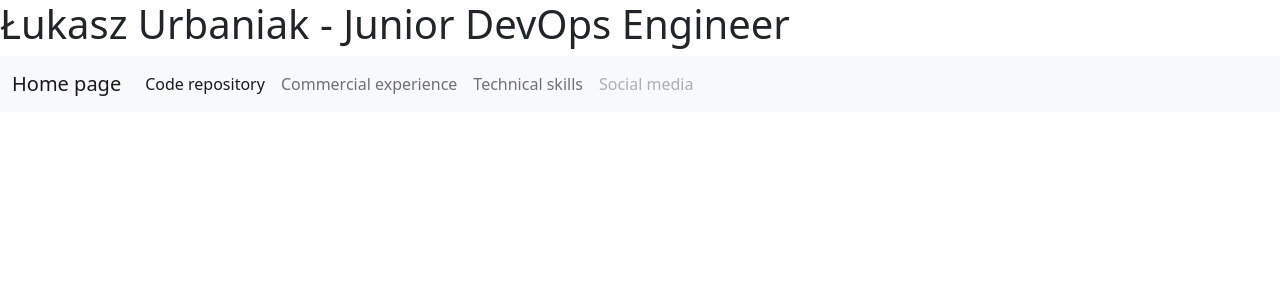
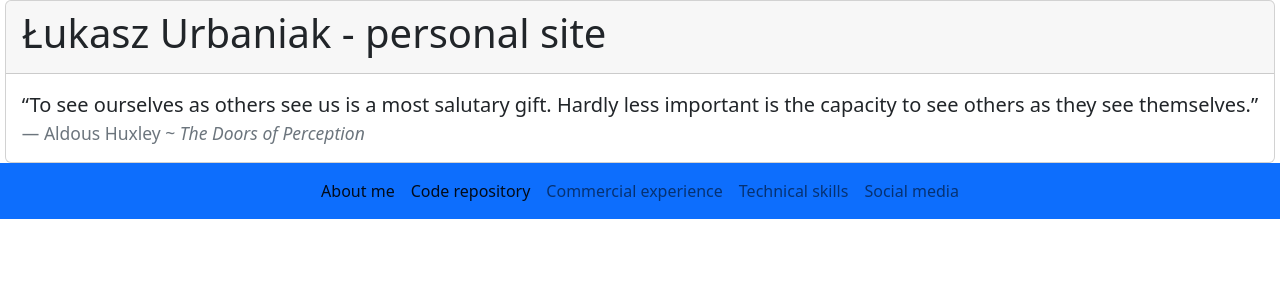
Before and after one commit to Lukasz-Urbaniak/personal_site, a Flask app: page / in a window 1280 px wide. Shown: the top 300 px of the page. Run offline with Flask 2, Linux system fonts and the light colour scheme.

Commit message:
Added title card, centered navigation bar.

```diff
--- a/templates/base.html
+++ b/templates/base.html
@@ -10,16 +10,34 @@
 <body>
     {% block content %}
     {% endblock %}
+    <div class="d-flex justify-content-center">
+        <div class="card justify-content-center">
+            <div class="card-header">
+                <h1>Łukasz Urbaniak - personal site</h1>
+            </div>
+            <div class="card-body">
+                <blockquote class="blockquote mb-0">
+                    <p>“To see ourselves as others see us is a most salutary gift. Hardly less important is the capacity
+                        to
+                        see others as they see themselves.”</p>
+                    <footer class="blockquote-footer">Aldous Huxley ~ <cite title="Source Title">The Doors of
+                            Perception</cite>
+                    </footer>
+                </blockquote>
+            </div>
+        </div>
+    </div>
 
-    <nav class="navbar navbar-expand-lg bg-light">
-        <div class="container-fluid">
-            <a class="navbar-brand" href="#">Home page</a>
-            <button class="navbar-toggler" type="button" data-bs-toggle="collapse" data-bs-target="#navbarNav"
-                aria-controls="navbarNav" aria-expanded="false" aria-label="Toggle navigation">
-                <span class="navbar-toggler-icon"></span>
-            </button>
+
+
+    <nav class="navbar navbar-expand-sm bg-primary">
+        <div class="container-sm">
+
             <div class="collapse navbar-collapse" id="navbarNav">
-                <ul class="navbar-nav">
+                <ul class="navbar-nav mx-auto px-auto">
+                    <li class="nav-item">
+                        <a class="nav-link active" aria-current="page" href="#">About me</a>
+                    </li>
                     <li class="nav-item">
                         <a class="nav-link active" aria-current="page" href="#">Code repository</a>
                     </li>
@@ -30,7 +48,7 @@
                         <a class="nav-link" href="#">Technical skills</a>
                     </li>
                     <li class="nav-item">
-                        <a class="nav-link disabled">Social media</a>
+                        <a class="nav-link" href="#">Social media</a>
                     </li>
                 </ul>
             </div>
--- a/templates/home.html
+++ b/templates/home.html
@@ -1,5 +1,5 @@
 {% extends "base.html" %}
 {% block title %}Łukasz Urbaniak{% endblock %}
 {% block content %}
-<h1>Łukasz Urbaniak - Junior DevOps Engineer</h1>
+<!-- <h1> Test </h1> -->
 {% endblock %}
```
Also changed, not shown: bg.jpeg (added).
